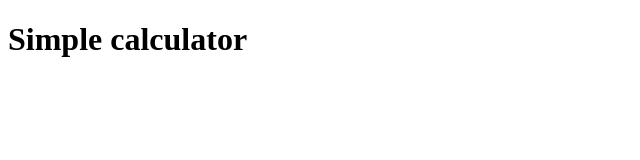
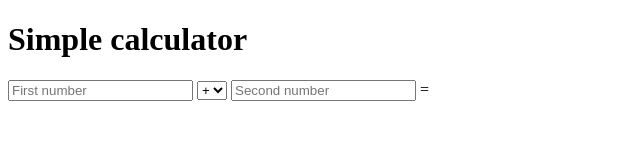
Before and after one commit to Itera/git-fagkveld, a plain HTML site: page exercise-2/index.html in a window 1280 px wide. Shown: the whole page, without its empty margins (0-640 px from the left). Drawn offline with Linux system fonts and the light colour scheme.

Commit message:
Add input fields for calculator

```diff
--- a/exercise-2/index.html
+++ b/exercise-2/index.html
@@ -6,5 +6,15 @@
   </head>
   <body>
     <h1>Simple calculator</h1>
+
+    <p>
+      <input type="text" id="number1" placeholder="First number">
+      <select id="operation">
+        <option value="plus">+</option>
+      </select>
+      <input type="text" id="number2" placeholder="Second number">
+      =
+      <span id="result" />
+    </p>
   </body>
 </html>
```
